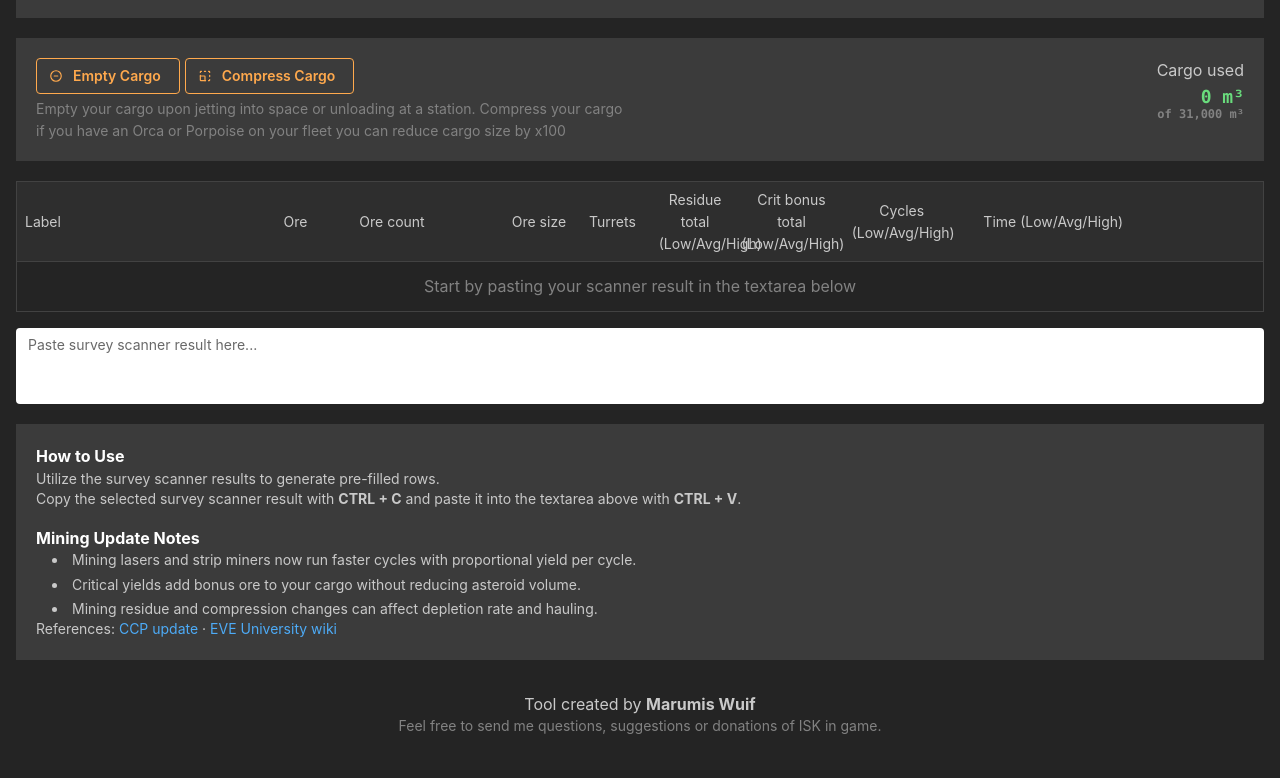
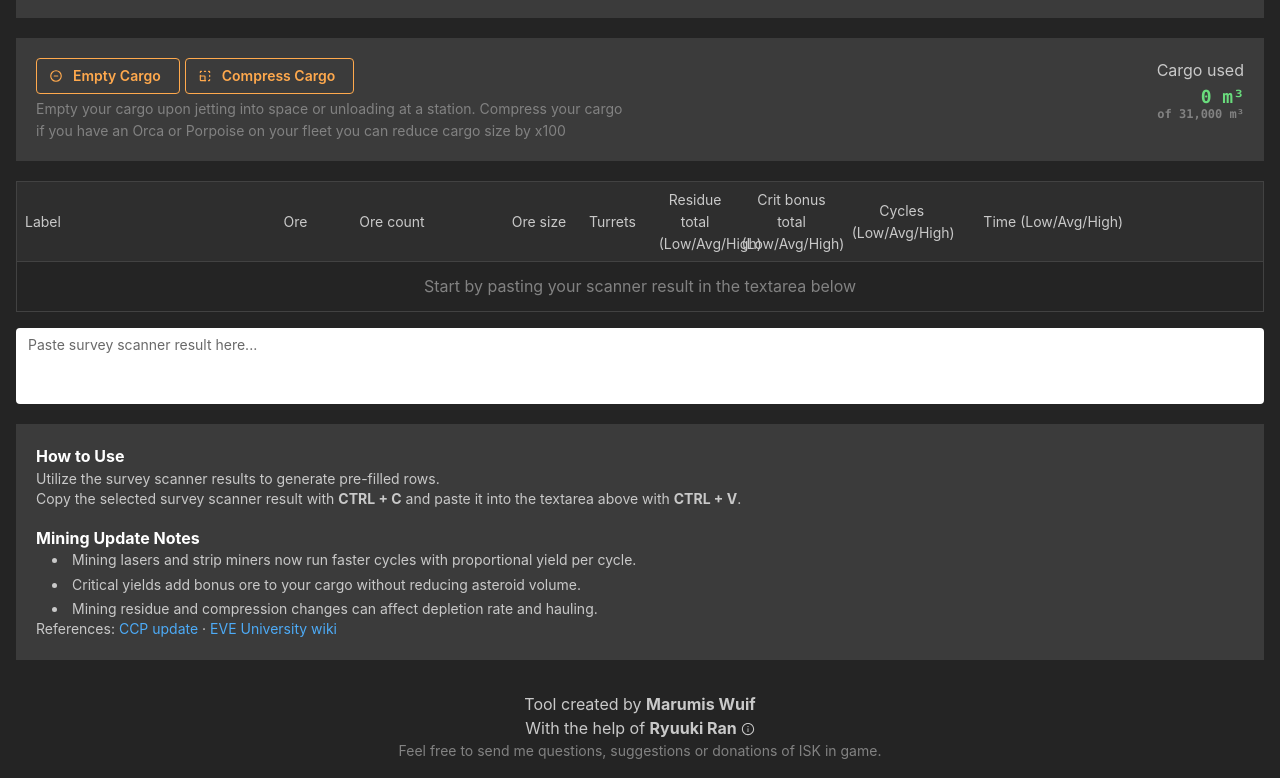
Before and after one commit to wuifdesign/eve-online-mining-timer, a React (Vite) app: page / in a window 1280 px wide. Shown: the part 299-1077 px from the top of the page. Before the commit the page ends 1052 px from the top, so only its background shows below. Built offline with nearby package versions, Linux system fonts and the light colour scheme.

Commit message:
Added Ryuuki Ran's contributor name to project

```diff
--- a/src/components/footer.tsx
+++ b/src/components/footer.tsx
@@ -1,5 +1,6 @@
 import * as React from 'react'
-import { Box, Text } from '@mantine/core'
+import { Box, Text, Tooltip } from '@mantine/core'
+import { AiOutlineInfoCircle } from 'react-icons/ai'
 
 export const Footer: React.FC = () => {
   return (
@@ -7,6 +8,14 @@ export const Footer: React.FC = () => {
       <Text>
         Tool created by <b>Marumis Wuif</b>
       </Text>
+      <Text>
+        With the help of{' '}
+        <Tooltip label="For the Nov 2025 mining mechanics updates (Catalyst expansion)" withArrow>
+          <Text span fw={700} style={{ display: 'inline-flex', alignItems: 'center', gap: 4, cursor: 'help' }}>
+            Ryuuki Ran <AiOutlineInfoCircle aria-hidden="true" size={14} />
+          </Text>
+        </Tooltip>
+      </Text>
       <Text c="dimmed" size="sm">
         Feel free to send me questions, suggestions or donations of ISK in game.
       </Text>
```
